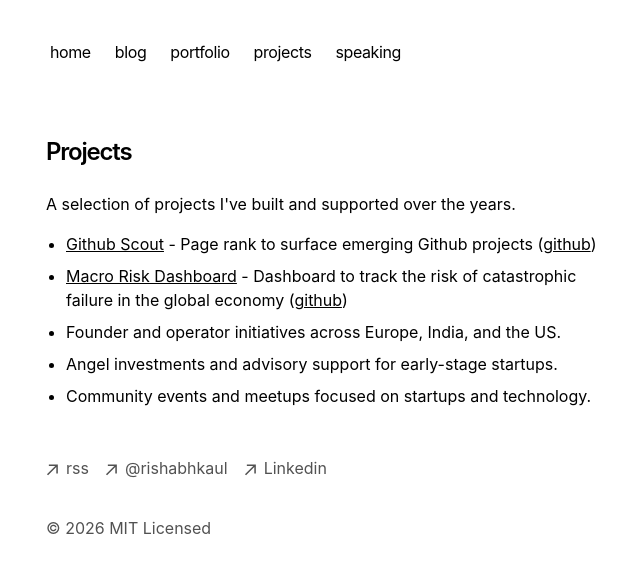
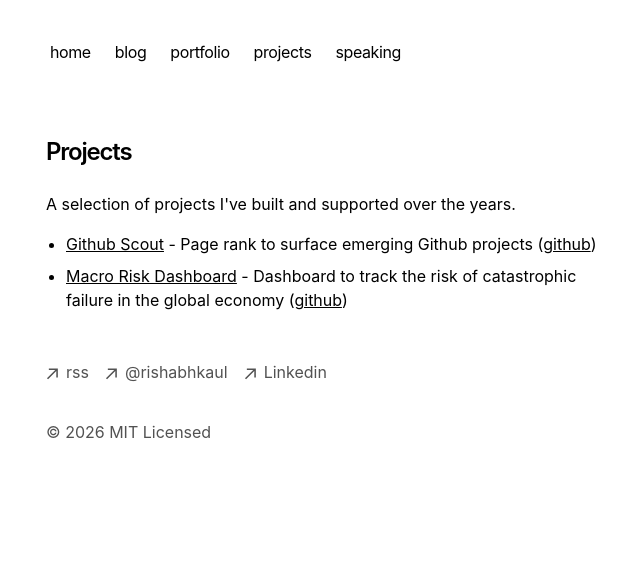
Before and after one commit to Rishabhkaul/Personal-website, a Next.js app: page /projects in a window 1280 px wide. Shown: the top 572 px of the page, without its empty margins (306-946 px from the left). Built offline with nearby package versions, Linux system fonts and the light colour scheme.

Commit message:
Update page.tsx

```diff
--- a/app/projects/page.tsx
+++ b/app/projects/page.tsx
@@ -12,9 +12,6 @@ const projects = [
       'Dashboard to track the risk of catastrophic failure in the global economy',
     githubUrl: 'https://github.com/Rishabhkaul/macro-risk-dashboard',
   },
-  'Founder and operator initiatives across Europe, India, and the US.',
-  'Angel investments and advisory support for early-stage startups.',
-  'Community events and meetups focused on startups and technology.',
 ]
 
 export default function ProjectsPage() {
```
